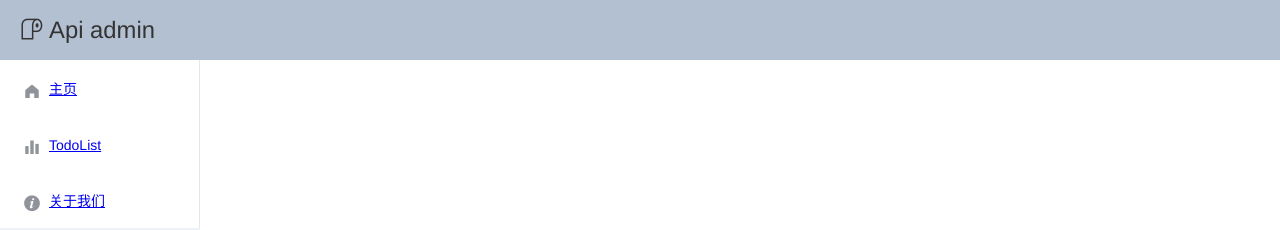
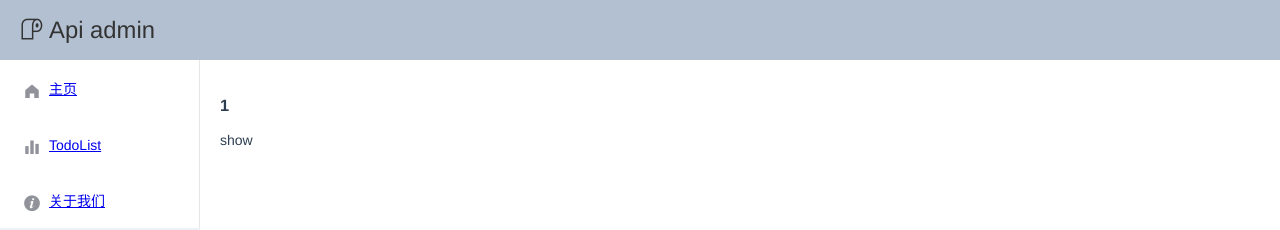
Before and after one commit to davidkoojohn/json-server-demo, a Vue app: page /todo/1 in a window 1280 px wide. Shown: the top 230 px of the page. Built offline with nearby package versions, Linux system fonts and the light colour scheme.

Commit message:
add show view

```diff
--- a/src/router/index.js
+++ b/src/router/index.js
@@ -18,7 +18,12 @@ const routes = [
   {
     path: '/todo',
     name: 'todo',
-    component: () => import('../views/TodoList')
+    component: () => import('../views/Todo')
+  },
+  {
+    path: '/todo/:id',
+    name: 'todo-show',
+    component: () => import('../views/TodoShow')
   },
 ]
 
--- a/src/views/TodoList.vue
+++ b/src/views/Todo.vue
@@ -1,5 +1,5 @@
 <template>
-  <div class="todo-list-container">
+  <div class="todo-container">
     <el-table :data="dataList" stripe border>
       <el-table-column prop="id" label="#" width="100"/>
       <el-table-column prop="title" label="标题" width="200"/>
@@ -48,7 +48,7 @@
 import { mapGetters, mapActions } from 'vuex'
 
 export default {
-  name: 'TodoList',
+  name: 'Todo',
   data() {
     return {}
   },
@@ -60,8 +60,14 @@ export default {
   },
   methods: {
     ...mapActions('todoModule', ['createTodo', 'getTodo']),
-    handleClick(row) {
-      console.log(row)
+    handleClick({id}) {
+      console.log(id)
+      this.$router.push({
+        name: 'todo-show',
+        params: {
+          id
+        }
+      })
     },
     async createData() {
       await this.createTodo({
@@ -78,15 +84,11 @@ export default {
 </script>
 
 <style lang="scss" scoped>
-.todo-list-container{
+.todo-container{
   .opt {
     display: flex;
     justify-content: space-between;
     align-items: center;
-
-    .create {
-      /*padding: .5em 3em;*/
-    }
   }
 }
 </style>
--- /dev/null
+++ b/src/views/TodoShow.vue
@@ -0,0 +1,31 @@
+<template>
+  <div class="todo-show-container">
+    <h1>{{objectId}}</h1>
+    show
+  </div>
+</template>
+
+<script>
+import { mapGetters, mapActions } from 'vuex'
+
+export default {
+  name: 'TodoShow',
+  data() {
+    return {
+      objectId: null,
+    }
+  },
+  computed: {},
+  created() {
+    this.objectId = this.$route.params.id
+    console.log(this.$route.params.id)
+  },
+  methods: {}
+}
+</script>
+
+<style lang="scss" scoped>
+.todo-show-container{
+
+}
+</style>
```
